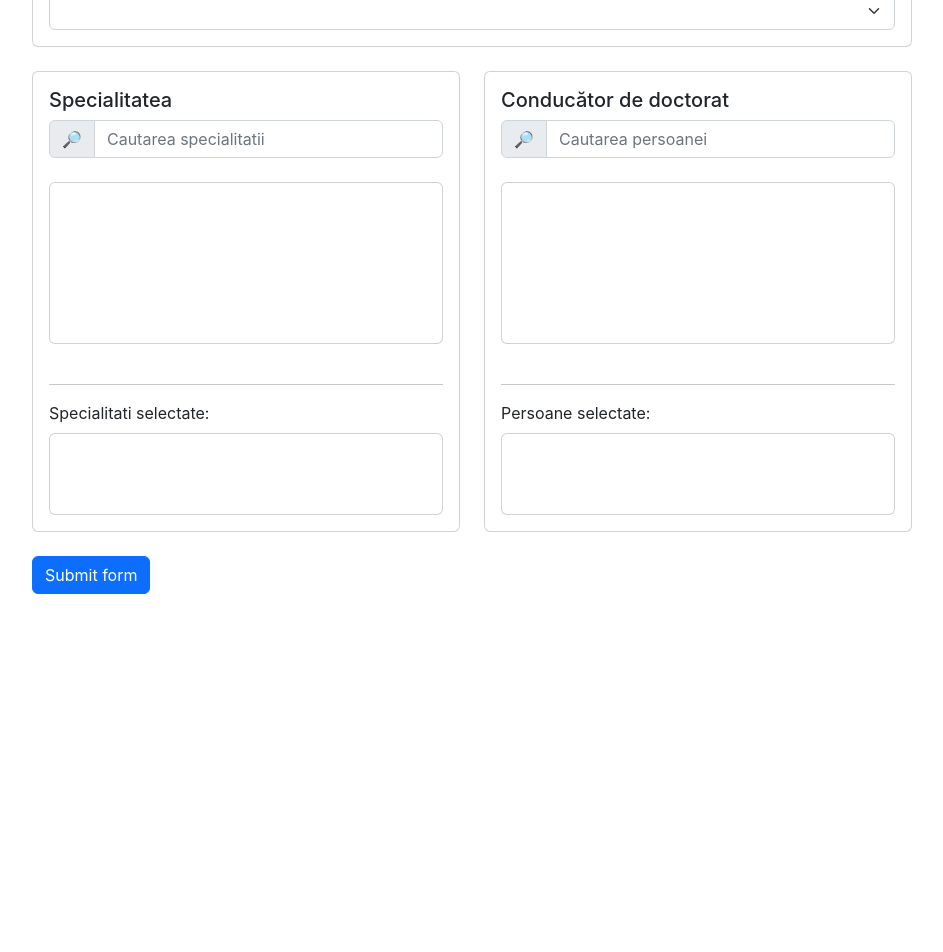
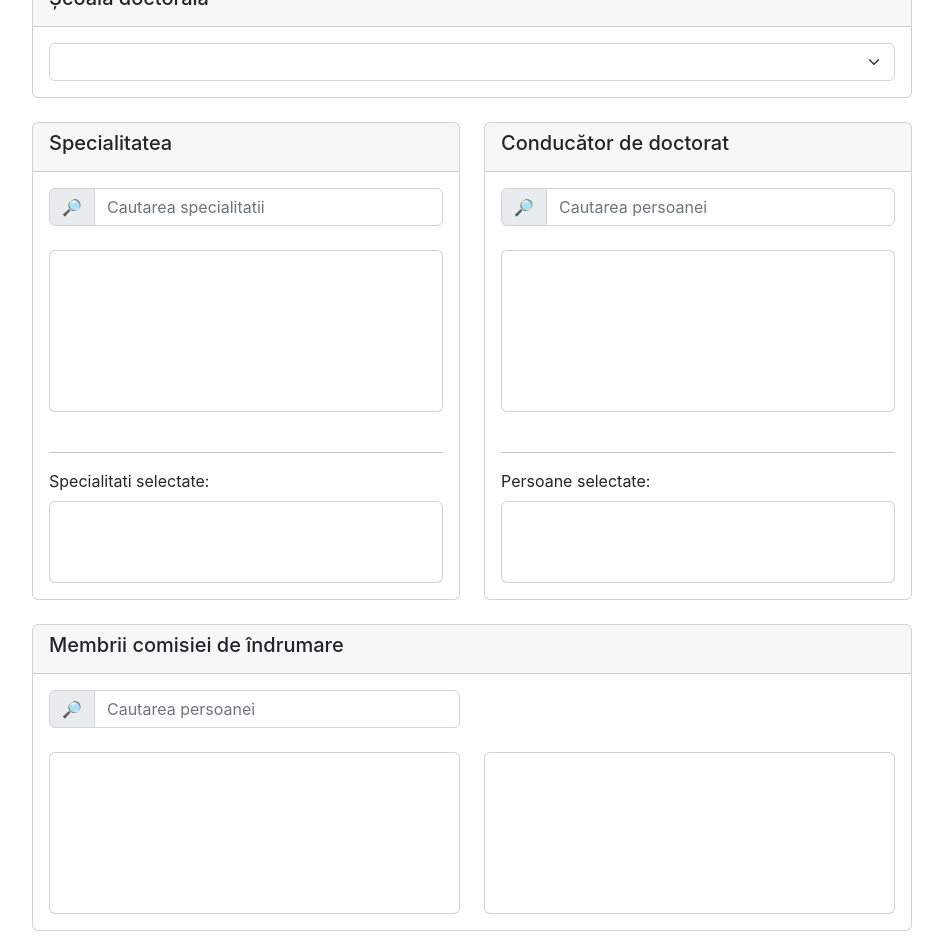
Before and after one commit to DenNegura/doctoral_registation_front, a React (Create React App) app: page / in a window 1280 px wide. Shown: the part 880-1832 px from the top of the page, without its empty margins (168-1111 px from the left). Before the commit the page ends 1514 px from the top, so only its background shows below. Built offline with nearby package versions, Linux system fonts and the light colour scheme; the HTML template or start-up script is replaced by a standard one.

Commit message:
init commit

```diff
--- a/src/components/StudentForm.jsx
+++ b/src/components/StudentForm.jsx
@@ -34,13 +34,16 @@ const schema = yup.object().shape({
     orderSubtype: yup.number(),
     speciality: yup.array(),
     supervisors: yup.array(),
+    steeringCommittee: yup.array(),
 });
 
 const StudentForm = ({countries, orders, schools, specialities, supervisors}) => {
 
-    const maxSelectedSpecialities = 1;
+    const MAX_SELECTED_SPECIALITIES = 1;
 
-    const maxSelectedSupervisors = 2;
+    const MAX_SELECTED_SUPERVISORS = 2;
+
+    const MAX_STEERING_COMMITTEE = 3;
 
     const years = tools.yearList(50, 15);
 
@@ -73,6 +76,8 @@ const StudentForm = ({countries, orders, schools, specialities, supervisors}) =>
 
     const [selectedSupervisors, setSelectedSupervisors] = useState([]);
 
+    const [selectedSteeringCommittee, setSelectedSteeringCommittee] = useState([]);
+
     const sortedSpecialities = useMemo(() => {
             if (schoolId === '0') return [];
             return specialities.items
@@ -87,13 +92,14 @@ const StudentForm = ({countries, orders, schools, specialities, supervisors}) =>
             return supervisors.items
                 .filter(item => item.value.toLowerCase()
                     .includes(sortedSupervisorValue.toLowerCase()))
-                .filter(item => !selectedSupervisors.includes(item));
+                .filter(item => !selectedSupervisors.includes(item) &&
+                    !selectedSteeringCommittee.includes(item));
         },
-        [selectedSupervisors, schoolId, sortedSupervisorValue, supervisors.items])
+        [selectedSupervisors, selectedSteeringCommittee, schoolId, sortedSupervisorValue, supervisors.items])
 
     const transferSpeciality = (itemId) => {
         itemId = Number(itemId)
-        if (selectedSpecialities.length < maxSelectedSpecialities) {
+        if (selectedSpecialities.length < MAX_SELECTED_SPECIALITIES) {
             setSelectedSpecialities(selectedSpecialities
                 .concat(specialities.items.filter(item => item.id === itemId)));
         }
@@ -101,12 +107,19 @@ const StudentForm = ({countries, orders, schools, specialities, supervisors}) =>
 
     const transferSupervisor = (itemId) => {
         itemId = Number(itemId)
-        if (selectedSupervisors.length < maxSelectedSupervisors) {
+        if (selectedSupervisors.length < MAX_SELECTED_SUPERVISORS) {
             setSelectedSupervisors(selectedSupervisors
                 .concat(supervisors.items.filter(item => item.id === itemId)));
         }
     }
 
+    const transferSteeringCommittee= (itemId) => {
+        itemId = Number(itemId)
+        if (selectedSteeringCommittee.length < MAX_STEERING_COMMITTEE) {
+            setSelectedSteeringCommittee(selectedSteeringCommittee
+                .concat(supervisors.items.filter(item => item.id === itemId)));
+        }
+    }
     const removeSpeciality = (itemId) => {
         itemId = Number(itemId)
         setSelectedSpecialities(selectedSpecialities.filter(item => item.id !== itemId));
@@ -115,6 +128,11 @@ const StudentForm = ({countries, orders, schools, specialities, supervisors}) =>
     const removeSupervisor = (itemId) => {
         itemId = Number(itemId)
         setSelectedSupervisors(selectedSupervisors.filter(item => item.id !== itemId));
+    }
+
+    const removeSteeringCommittee = (itemId) => {
+        itemId = Number(itemId);
+        setSelectedSteeringCommittee(selectedSteeringCommittee.filter(item => item.id !== itemId))
     }
 
 
@@ -147,6 +165,7 @@ const StudentForm = ({countries, orders, schools, specialities, supervisors}) =>
                 orderSubtype: '1',
                 speciality: [],
                 supervisors: [],
+                steeringCommittee: [],
             }}
         >
             {({
@@ -161,6 +180,7 @@ const StudentForm = ({countries, orders, schools, specialities, supervisors}) =>
                 <Form noValidate onSubmit={e => {
                     values.speciality = selectedSpecialities;
                     values.supervisors = selectedSupervisors;
+                    values.steeringCommittee = selectedSteeringCommittee;
                     if (e.nativeEvent.submitter.name !== "submitBtn") {
                         e.preventDefault();
                     } else {
@@ -168,8 +188,10 @@ const StudentForm = ({countries, orders, schools, specialities, supervisors}) =>
                     }
                 }}>
                     <Card>
+                        <Card.Header>
+                            <Card.Title>Date personale</Card.Title>
+                        </Card.Header>
                         <Card.Body>
-                            <Card.Title>Date personale</Card.Title>
                             <Row className="mb-3">
                                 <Col>
                                     <Form.Group md="4" controlId="formFirstName">
@@ -330,8 +352,10 @@ const StudentForm = ({countries, orders, schools, specialities, supervisors}) =>
                     </Card>
                     <br/>
                     <Card>
+                        <Card.Header>
+                            <Card.Title>Inamatriculare</Card.Title>
+                        </Card.Header>
                         <Card.Body>
-                            <Card.Title>Inamatriculare</Card.Title>
                             <Row>
                                 <Col>
                                     <Form.Label>Diploma la înmatriculare</Form.Label>
@@ -545,8 +569,10 @@ const StudentForm = ({countries, orders, schools, specialities, supervisors}) =>
                     </Card>
                     <br/>
                     <Card>
+                        <Card.Header>
+                            <Card.Title>Școala doctorală</Card.Title>
+                        </Card.Header>
                         <Card.Body>
-                            <Card.Title>Școala doctorală</Card.Title>
                             <Row>
                                 <Col>
                                     <Form.Group md="4" controlId={"formSchool"}>
@@ -575,8 +601,10 @@ const StudentForm = ({countries, orders, schools, specialities, supervisors}) =>
                     <Row>
                         <Col>
                             <Card>
+                                <Card.Header>
+                                    <Card.Title>Specialitatea</Card.Title>
+                                </Card.Header>
                                 <Card.Body>
-                                    <Card.Title>Specialitatea</Card.Title>
                                     <Row>
                                         <Col>
                                             <ItemFilter
@@ -593,23 +621,6 @@ const StudentForm = ({countries, orders, schools, specialities, supervisors}) =>
                                                 height={"10em"}
                                                 onChange={e => transferSpeciality(e.target.id)}
                                             />
-                                            {/*<Form.Group md="4" controlId={"formSpeciality"}>*/}
-                                            {/*    <Form.Select*/}
-                                            {/*        name={"speciality"}*/}
-                                            {/*        value={values.speciality}*/}
-                                            {/*        onChange={handleChange}*/}
-                                            {/*        isValid={touched.speciality && !errors.speciality}*/}
-                                            {/*        disabled={isDisabled}*/}
-                                            {/*    >*/}
-                                            {/*        {*/}
-                                            {/*            sortedSpecialities.map(item => {*/}
-                                            {/*                return <option key={item.id} value={item.id}>*/}
-                                            {/*                    {item.value}*/}
-                                            {/*                </option>*/}
-                                            {/*            })*/}
-                                            {/*        }*/}
-                                            {/*    </Form.Select>*/}
-                                            {/*</Form.Group>*/}
                                         </Col>
                                     </Row>
                                     <br/>
@@ -642,8 +653,10 @@ const StudentForm = ({countries, orders, schools, specialities, supervisors}) =>
                         </Col>
                         <Col>
                             <Card>
+                                <Card.Header>
+                                    <Card.Title>Conducător de doctorat</Card.Title>
+                                </Card.Header>
                                 <Card.Body>
-                                    <Card.Title>Conducător de doctorat</Card.Title>
                                     <Row>
                                         <Col>
                                             <ItemFilter
@@ -655,7 +668,6 @@ const StudentForm = ({countries, orders, schools, specialities, supervisors}) =>
                                     <br/>
                                     <Row>
                                         <Col>
-
                                             <ScrollList
                                                 items={sortedSupervisors}
                                                 height={"10em"}
@@ -693,6 +705,54 @@ const StudentForm = ({countries, orders, schools, specialities, supervisors}) =>
                         </Col>
                     </Row>
                     <br/>
+                    <Card>
+                        <Card.Header>
+                            <Card.Title>Membrii comisiei de îndrumare</Card.Title>
+                        </Card.Header>
+                        <Card.Body>
+                            <Row>
+                                <Col>
+                                    <ItemFilter
+                                        onChange={setSortedSupervisorValue}
+                                        placeholder={"Cautarea persoanei"}
+                                    />
+                                </Col>
+                                <Col>
+                                </Col>
+                            </Row>
+                            <br/>
+                            <Row>
+                                <Col>
+                                    <ScrollList
+                                        items={sortedSupervisors}
+                                        height={"10em"}
+                                        onChange={e => transferSteeringCommittee(e.target.id)}
+                                    />
+                                </Col>
+                                <Col>
+                                    <Form.Group md="4" controlId={"formSteeringCommittee"}>
+                                        <Form.Control
+                                            name={"steeringCommittee"}
+                                            value={values.steeringCommittee}
+                                            onChange={handleChange}
+                                            isValid={touched.steeringCommittee && !errors.steeringCommittee}
+                                            isInvalid={!!errors.steeringCommittee}
+                                            hidden={true}
+                                        />
+                                        <ScrollList
+                                            items={selectedSteeringCommittee}
+                                            height={"10em"}
+                                            onChange={e => removeSteeringCommittee(e.target.id)}
+                                        />
+                                        <Form.Control.Feedback type={"invalid"}>
+                                            {errors.steeringCommittee}
+                                        </Form.Control.Feedback>
+                                    </Form.Group>
+                                </Col>
+                            </Row>
+                        </Card.Body>
+                    </Card>
+                    <br/>
                     <Button type="submit" name={"submitBtn"}>Submit form</Button>
                 </Form>
             )}
```
